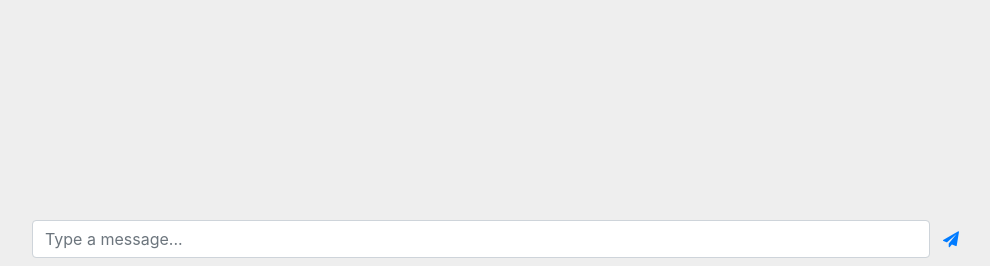
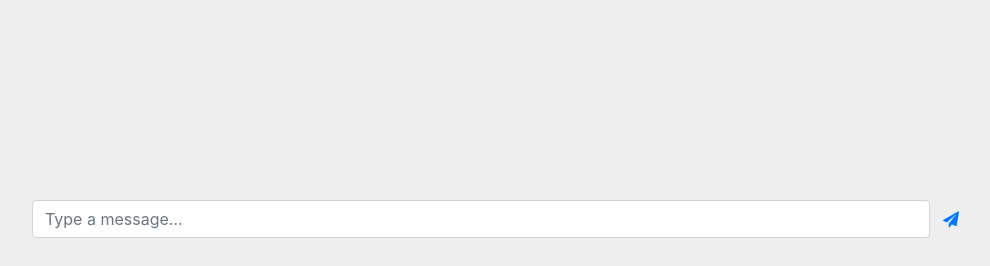
Before and after one commit to Jcarnecer/restochat, a CodeIgniter app: the page made by application/views/index.php in a window 1280 px wide. Shown: the part 622-888 px from the top of the page, without its empty margins (284-1274 px from the left). After the commit the page ends 860 px from the top, so only its background shows below. Run offline with CodeIgniter, Linux system fonts and the light colour scheme; data that the repository does not hold is empty; some libraries are stand-ins or nearby versions.

Commit message:
Revised UI

```diff
--- a/assets/css/styles.css
+++ b/assets/css/styles.css
@@ -257,8 +257,9 @@ ul {
 	z-index: 1;
 }
 
-.bottombar .navbar-custom {
-	box-shadow: 0 -2px -2px rgba(0, 0, 0, 0.12);
+.bottombar .navbar-custom{
+	margin-bottom: 0;
+	margin-top: -20px;
 }
 
 .main-content {
```
